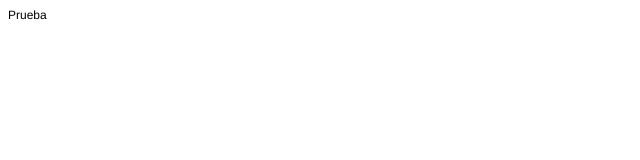
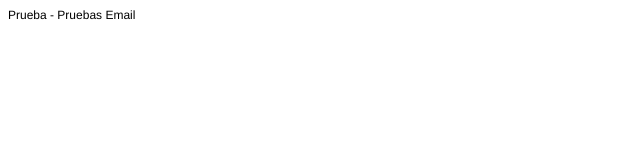
Before and after one commit to ljcl79/nodov2-hola-mundo, a plain HTML site: page index.html in a window 1280 px wide. Shown: the full height of the page, 0-640 px from the left. Drawn offline with Linux system fonts and the light colour scheme.

Commit message:
Pruebas Email Conflicto

```diff
--- a/index.html
+++ b/index.html
@@ -11,6 +11,6 @@
   </style>
 </head>
 <body>
-<p class="p1">Prueba</p>
+<p class="p1">Prueba - Pruebas Email</p>
 </body>
 </html>
```
